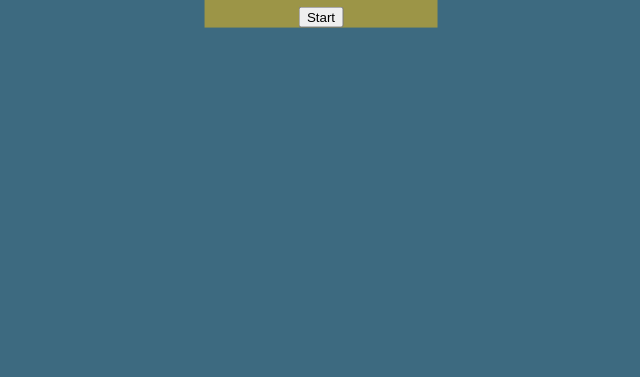
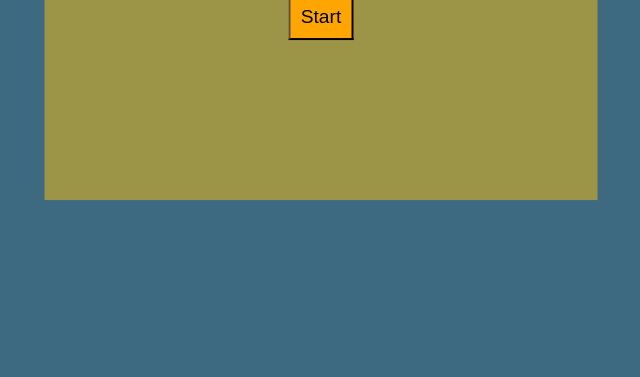
Before and after one commit to RubinoD1/JS-Random-Quiz, a plain HTML site: page index.html in a window 1280 px wide. Shown: the part 423-800 px from the top of the page, without its empty margins (319-959 px from the left). Drawn offline with Linux system fonts and the light colour scheme.

Commit message:
CSS adjustments to splash page

```diff
--- a/assets/css/style.css
+++ b/assets/css/style.css
@@ -11,5 +11,12 @@ body {
   top: 50%;
   left: 50%;
   transform: translate(-50%, -50%);
+  padding: 160px;
   /*color: white;*/
 }
+
+#start-button {
+  font-size: larger;
+  padding: 10px;
+  background-color: #ffa500;
+}
```
Also changed, not shown: 1 other file.
